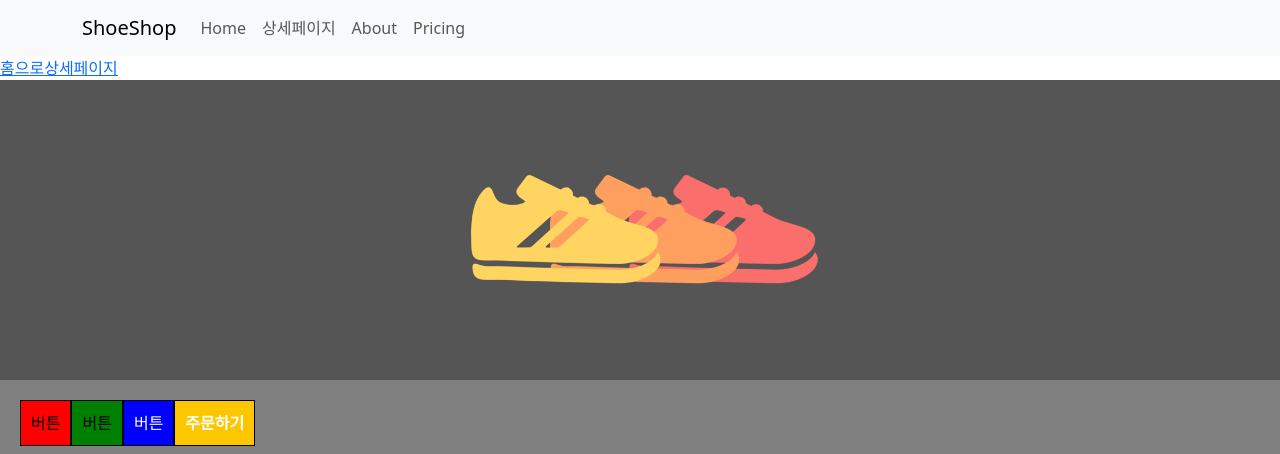
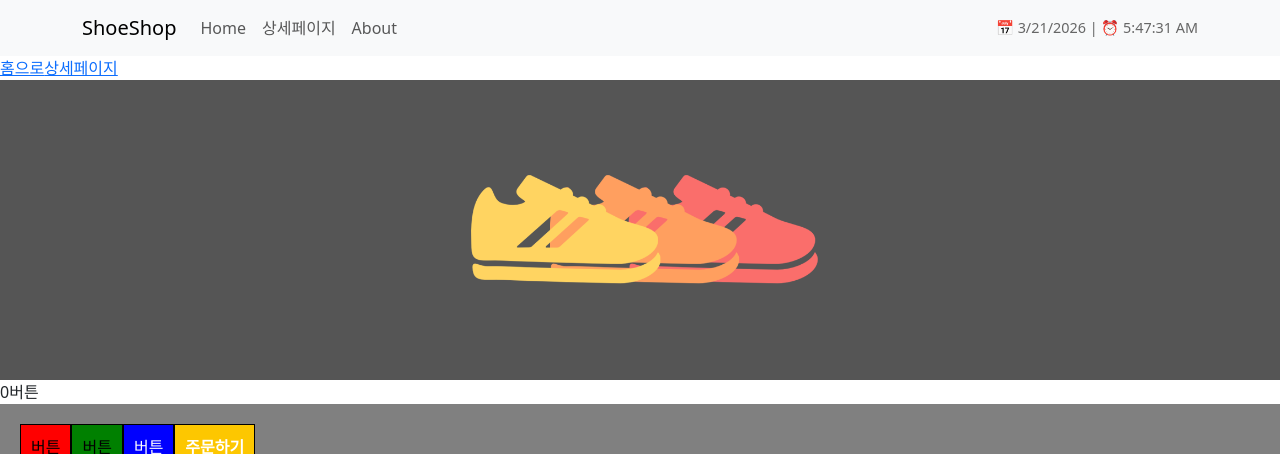
Before and after one commit to kwnam0814/Study-React-v2, a React (Vite) app in the folder my-shopping-mall/: page /detail in a window 1280 px wide. Shown: the top 454 px of the page. Built offline with nearby package versions, Linux system fonts and the light colour scheme.

Commit message:
useEffect1

```diff
--- a/my-shopping-mall/src/App.jsx
+++ b/my-shopping-mall/src/App.jsx
@@ -18,31 +18,47 @@ import {
 
 function App() {
   let navigate = useNavigate();
+  // 1. 현재 시간을 저장할 상태(state) 생성
+  const [timer, setTimer] = useState(new Date());
+
+  useEffect(() => {
+    // 2. 1초마다 timer 상태를 업데이트하는 타이머 설정
+    const intervalId = setInterval(() => {
+      setTimer(new Date());
+    }, 1000);
+
+    // 3. 컴포넌트가 언마운트될 때 타이머 해제 (메모리 누수 방지)
+    return () => clearInterval(intervalId);
+  }, []);
+
+  // 4. 보기 좋게 포맷팅 (원하는 형식으로 변경 가능)
+  const formattedDate = timer.toLocaleDateString(); // 예: 2026. 3. 22.
+  const formattedTime = timer.toLocaleTimeString(); // 예: 오후 4:46:18
 
   return (
     <>
       <div>
-        <Navbar bg="light" data-bs-theme="light">
+        <Navbar bg="light" variant="light" expand="lg">
           <Container>
             <Navbar.Brand href="/">ShoeShop</Navbar.Brand>
-            <Nav className="me-auto">
-              <Nav.Link href="/">Home</Nav.Link>
-              <Nav.Link
-                onClick={() => {
-                  navigate("/detail");
-                }}
-              >
-                상세페이지
-              </Nav.Link>
-              <Nav.Link
-                onClick={() => {
-                  navigate("/about");
-                }}
-              >
-                About
-              </Nav.Link>
-              <Nav.Link href="#pricing">Pricing</Nav.Link>
-            </Nav>
+            <Navbar.Toggle aria-controls="basic-navbar-nav" />
+            <Navbar.Collapse id="basic-navbar-nav">
+              <Nav className="me-auto">
+                <Nav.Link onClick={() => navigate("/")}>Home</Nav.Link>
+                <Nav.Link onClick={() => navigate("/detail")}>
+                  상세페이지
+                </Nav.Link>
+                <Nav.Link onClick={() => navigate("/about")}>About</Nav.Link>
+              </Nav>
+
+              {/* --- 실시간 시간 표시 영역 시작 --- */}
+              <Nav className="ms-auto">
+                <span style={{ color: "#666", fontSize: "0.9rem" }}>
+                  📅 {formattedDate} | ⏰ {formattedTime}
+                </span>
+              </Nav>
+              {/* --- 실시간 시간 표시 영역 끝 --- */}
+            </Navbar.Collapse>
           </Container>
         </Navbar>
 
--- a/my-shopping-mall/src/components/Details.jsx
+++ b/my-shopping-mall/src/components/Details.jsx
@@ -1,5 +1,4 @@
-import React from "react";
-import { useState } from "react";
+import React, { useEffect, useState } from "react";
 import ShoesData from "../data";
 import { Button, Container, Nav, Navbar, Row, Col } from "react-bootstrap";
 import styled from "styled-components";
@@ -17,8 +16,21 @@ let Box = styled.div`
 `;
 
 const Shoes = (props) => {
+  useEffect(() => {
+    console.log("안녕");
+  }, []);
+  const [count, setCount] = useState(0);
   return (
     <>
+      {count}
+      <button
+        className="button"
+        onClick={() => {
+          setCount(count + 1);
+        }}
+      >
+        버튼
+      </button>
       <Box>
         <Btn bg="red">버튼</Btn>
         <Btn bg="green">버튼</Btn>
```
